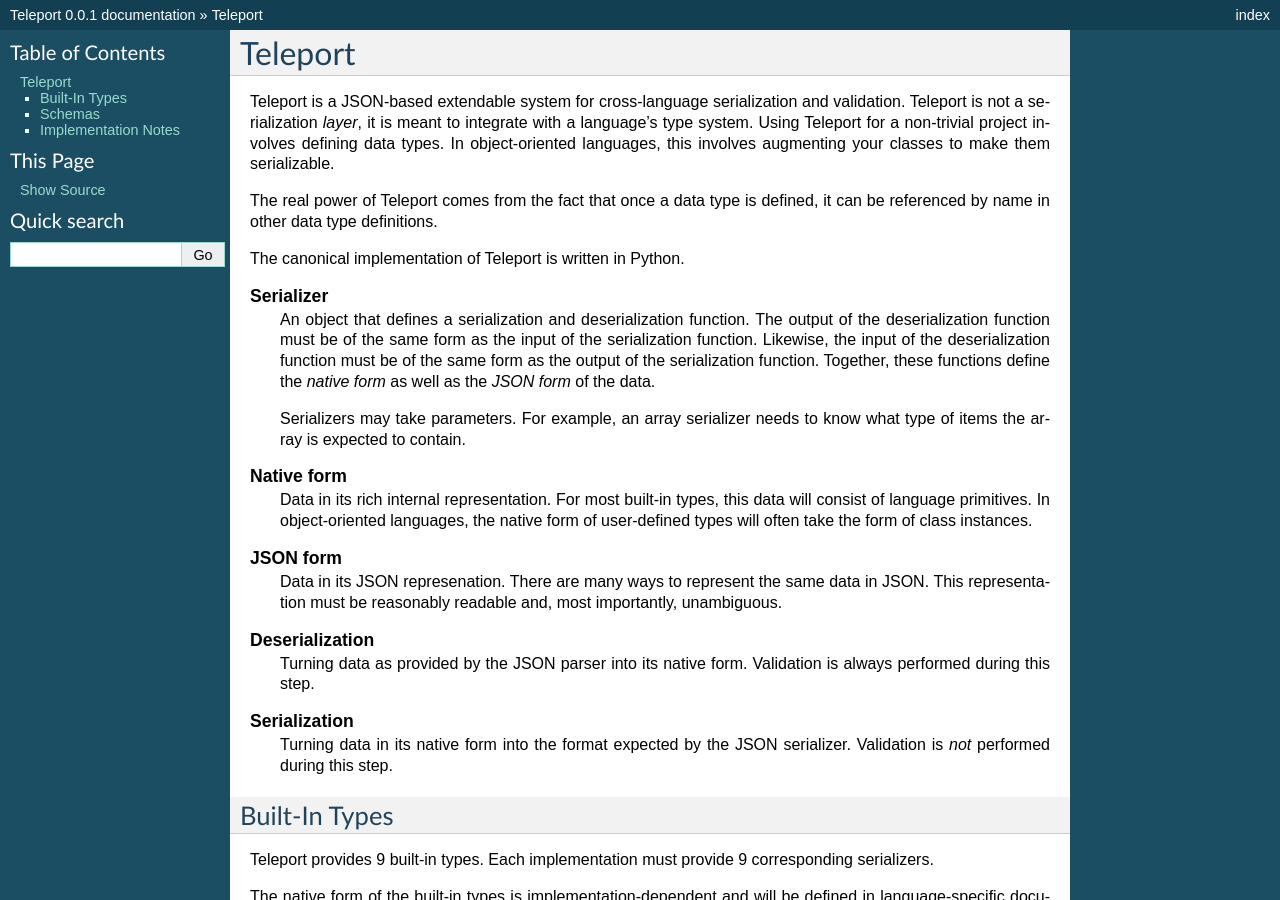
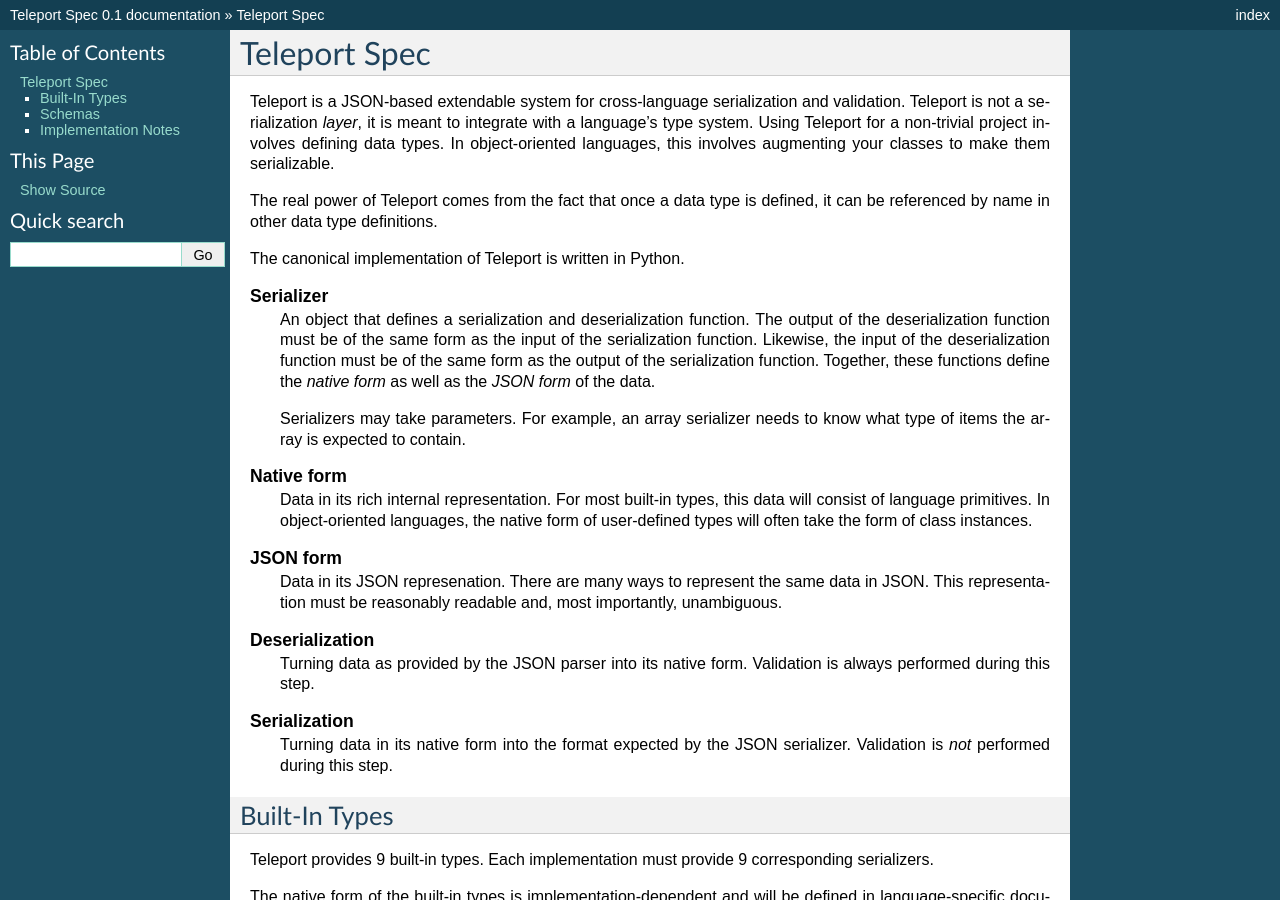
Before and after one commit to cosmic-api/teleport, a Sphinx documentation site: the page built from source/index.rst, in a window 1280 px wide and 900 px high. Built offline with Sphinx 7.4.7, drawn with Linux system fonts in a browser that asks for light colours; some of the changed text lies outside the part shown.

Commit message:
Let's call this a Spec

```diff
--- a/source/conf.py
+++ b/source/conf.py
@@ -40,7 +40,7 @@ source_suffix = '.rst'
 master_doc = 'index'
 
 # General information about the project.
-project = u'Teleport'
+project = u'Teleport Spec'
 copyright = u'2013, 8313547 Canada Inc.'
 
 # The version info for the project you're documenting, acts as replacement for
@@ -48,9 +48,9 @@ copyright = u'2013, 8313547 Canada Inc.'
 # built documents.
 #
 # The short X.Y version.
-version = '0.0.1'
+version = '0.1'
 # The full version, including alpha/beta/rc tags.
-release = '0.0.1'
+release = '0.1'
 
 # The language for content autogenerated by Sphinx. Refer to documentation
 # for a list of supported languages.
@@ -185,7 +185,7 @@ latex_elements = {
 # Grouping the document tree into LaTeX files. List of tuples
 # (source start file, target name, title, author, documentclass [howto/manual]).
 latex_documents = [
-  ('index', 'Teleport.tex', u'Telepor Documentation',
+  ('index', 'Teleport.tex', u'Teleport Documentation',
    u'Alexei Boronine, Kyu Lee', 'manual'),
 ]
 
--- a/source/index.rst
+++ b/source/index.rst
@@ -1,5 +1,5 @@
-Teleport
-========
+Teleport Spec
+=============
 
 Teleport is a JSON-based extendable system for cross-language serialization
 and validation. Teleport is not a serialization *layer*, it is meant to
```
